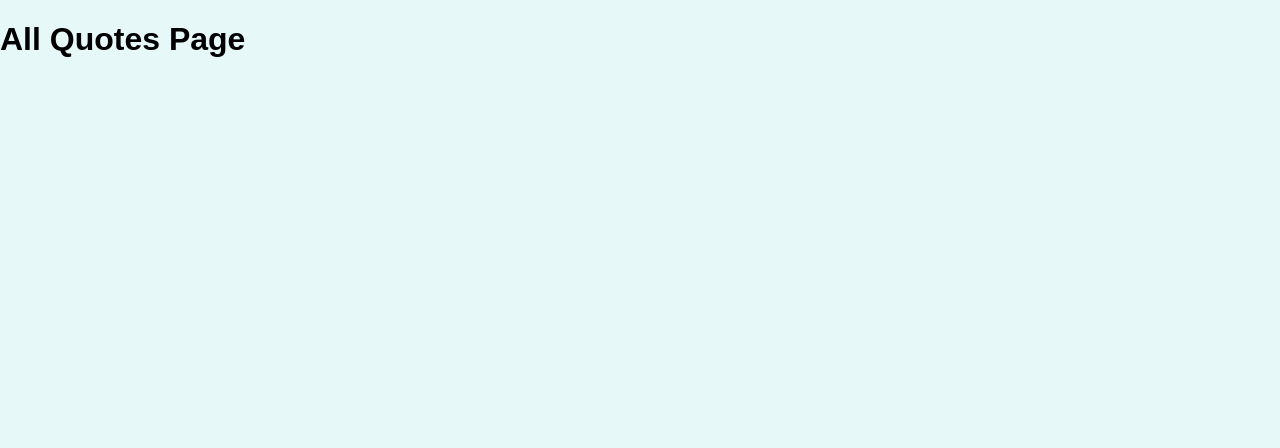
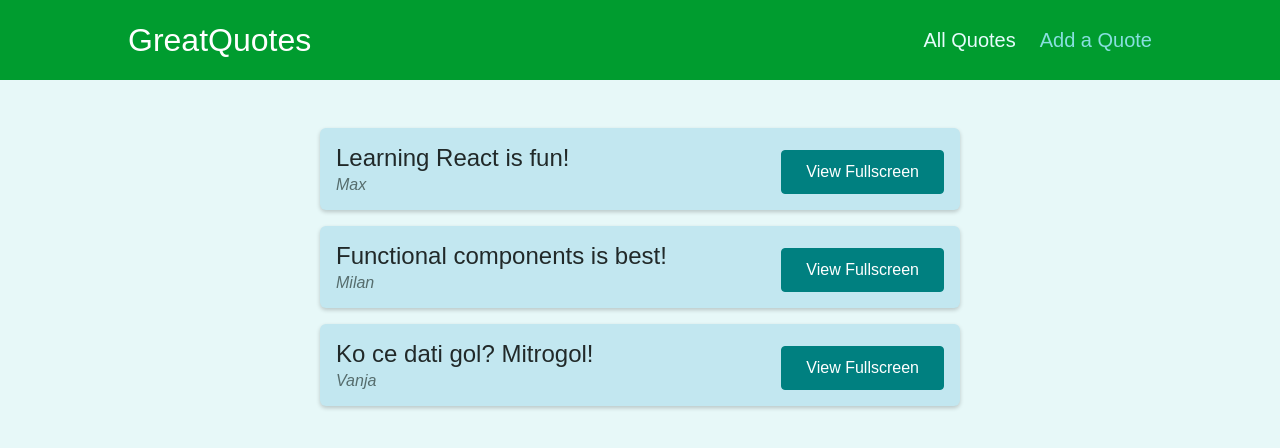
Before and after one commit to vanjaandrejic/quotes_app, a React (Vite) app: page /quotes in a window 1280 px wide. Shown: the top 448 px of the page. Built offline with nearby package versions, Linux system fonts and the light colour scheme.

Commit message:
quoteDetail setup

```diff
--- a/src/App.jsx
+++ b/src/App.jsx
@@ -2,9 +2,11 @@
 import AllQuotes from "./Pages/AllQuotes";
 import QuoteDetail from "./Pages/QuoteDetail";
 import NewQuote from "./Pages/NewQuote";
+import Layout from "./Components/layout/Layout";
 
 function App() {
   return (
+    <Layout>
       <Switch>
         <Route path="/" exact>
           <Redirect to="quotes" />
@@ -21,6 +23,7 @@
           <NewQuote />
         </Route>
       </Switch>
+    </Layout>
   );
 }
 
--- /dev/null
+++ b/src/Components/layout/Layout.jsx
@@ -0,0 +1,12 @@
+import classes from "./Layout.module.css";
+import MainNavigation from "./MainNavigation";
+
+const Layout = (props) => {
+  return (
+    <>
+      <MainNavigation />
+      <main className={classes.main}>{props.children}</main>
+    </>
+  );
+};
+export default Layout;
--- /dev/null
+++ b/src/Components/layout/MainNavigation.jsx
@@ -0,0 +1,26 @@
+import { NavLink } from "react-router-dom";
+
+import classes from "./MainNavigation.module.css";
+
+const MainNavigation = () => {
+  return (
+    <header className={classes.header}>
+      <div className={classes.logo}>GreatQuotes</div>
+      <nav className={classes.nav}>
+        <ul>
+          <li>
+            <NavLink to="/quotes" activeClassName={classes.active}>
+              All Quotes
+            </NavLink>
+          </li>
+          <li>
+            <NavLink to="/new-quote" activeClassName={classes.active}>
+              Add a Quote
+            </NavLink>
+          </li>
+        </ul>
+      </nav>
+    </header>
+  );
+};
+export default MainNavigation;
--- a/src/Components/layout/MainNavigation.module.css
+++ b/src/Components/layout/MainNavigation.module.css
@@ -5,7 +5,7 @@
   padding: 0 10%;
   justify-content: space-between;
   align-items: center;
-  background-color: #008080;
+  background-color: #009c2f;
 }
 
 .logo {
--- a/src/Components/quotes/QuoteItem.jsx
+++ b/src/Components/quotes/QuoteItem.jsx
@@ -1,3 +1,4 @@
+import { Link } from "react-router-dom";
 import classes from "./QuoteItem.module.css";
 
 const QuoteItem = (props) => {
@@ -9,7 +10,9 @@
         </blockquote>
         <figcaption>{props.author}</figcaption>
       </figure>
-      <a className="btn">View Fullscreen</a>
+      <Link className="btn" to={`/quotes/${props.id}`}>
+        View Fullscreen
+      </Link>
     </li>
   );
 };
--- a/src/Pages/AllQuotes.jsx
+++ b/src/Pages/AllQuotes.jsx
@@ -1,4 +1,16 @@
+import QuoteList from "./../Components/quotes/QuoteList";
+
+const DUMMY_QUOTES = [
+  { id: "q1", author: "Max", text: "Learning React is fun!" },
+  {
+    id: "q2",
+    author: "Milan",
+    text: "Functional components is best!",
+  },
+  { id: "q3", author: "Vanja", text: "Ko ce dati gol? Mitrogol!" },
+];
+
 const AllQuotes = () => {
-    return <h1>All Quotes Page</h1>
+  return <QuoteList quotes={DUMMY_QUOTES} />;
 };
 export default AllQuotes;
--- a/src/Pages/NewQuote.jsx
+++ b/src/Pages/NewQuote.jsx
@@ -1,4 +1,10 @@
+import QuoteForm from "../Components/quotes/QuoteForm";
+
 const NewQuote = () => {
-    return <h1>New Quote Page</h1>
+  const addQuoteHandler = (quoteData) => {
+    console.log(quoteData);
+  };
+
+  return <QuoteForm onAddQuote={addQuoteHandler} />;
 };
 export default NewQuote;
--- a/src/Pages/QuoteDetail.jsx
+++ b/src/Pages/QuoteDetail.jsx
@@ -1,13 +1,29 @@
 import { useParams, Route } from "react-router-dom";
 import Comments from "../Components/comments/Comments";
+import HighlightedQuote from "../Components/quotes/HighlightedQuote";
+
+const DUMMY_QUOTES = [
+  { id: "q1", author: "Max", text: "Learning React is fun!" },
+  {
+    id: "q2",
+    author: "Milan",
+    text: "Functional components is best!",
+  },
+  { id: "q3", author: "Vanja", text: "Ko ce dati gol? Mitrogol!" },
+];
 
 const QuoteDetail = () => {
   const params = useParams();
 
+  const quote = DUMMY_QUOTES.find((quote) => quote.id === params.quoteId);
+
+  if (!quote) {
+    return <p>No quote found!</p>;
+  }
+
   return (
     <>
-      <h1>Quote Detail Page</h1>
-      <p>{params.quoteId}</p>
+      <HighlightedQuote text={quote.text} author={quote.author} />
       <Route path={`/quotes/${params.quoteId}/comments`}>
         <Comments />
       </Route>
```
Lines whose indentation alone changed are shown as unchanged.
